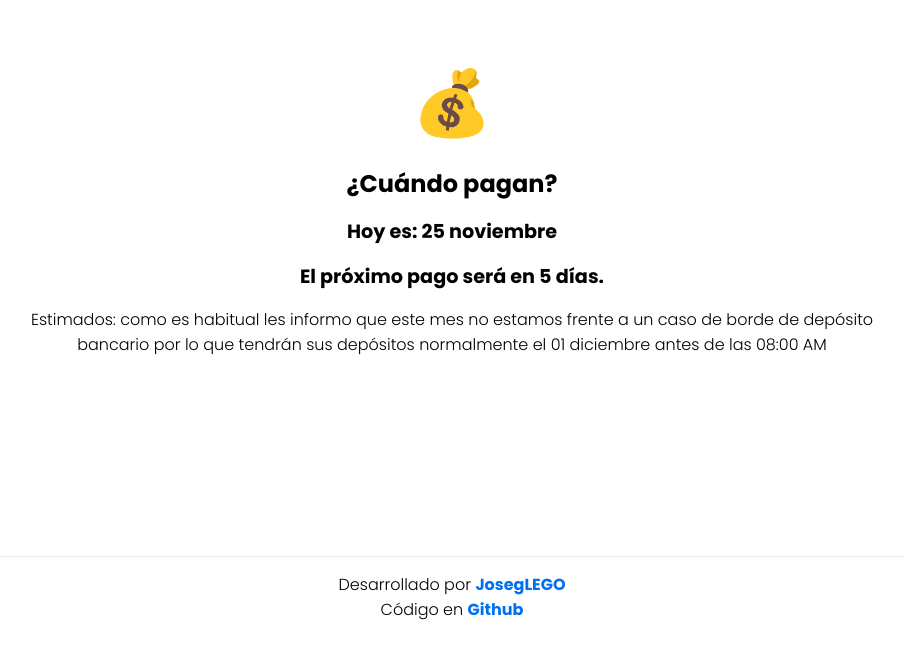
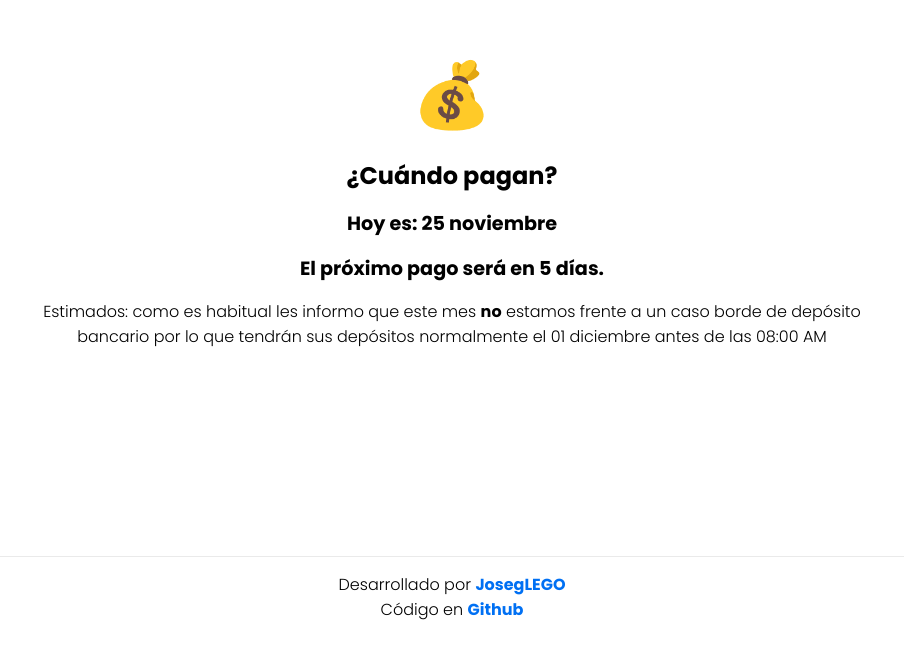
Before and after one commit to joseglego/cuandopagan, a Next.js app: page / in a window 1280 px wide. Shown: the part 144-800 px from the top of the page, without its empty margins (188-1092 px from the left). Built offline with nearby package versions, Linux system fonts and the light colour scheme.

Commit message:
feat(components.Payday): use HTML for better UI in message

```diff
--- a/src/components/Payday.tsx
+++ b/src/components/Payday.tsx
@@ -10,23 +10,11 @@ import {
 import { format, pluralize } from '../utils/config'
 import { getDays } from '../utils/payday'
 
-const formatedMessage = (day: Date, edgeCase: boolean, isToday: boolean): string => {
-  const edgeCaseText = !edgeCase ? " no " : " "
-  const dateText = format(day)
-
-  if (isToday) {
-    const today = new Date()
-    const instancedBegin = today.getHours() >= 14 ? 'empezó' : 'empieza'
-    return `Estimados: el depósito de su sueldo lo van a tener a más tardar mañana antes a las 08:00`
-  }
-
-  return `Estimados: como es habitual les informo que este mes${edgeCaseText}estamos frente a un caso de borde de depósito bancario por lo que tendrán sus depósitos normalmente el ${dateText} antes de las 08:00 AM`
-}
-
 function Payday () {
   const today = new Date()
   const { payday, edgeCase } = getDays()
   const diffInDays = differenceInDays(payday, today)
+  const dateText = format(payday)
 
   return (
     <div style={{textAlign: 'center'}}>
@@ -36,12 +24,12 @@ function Payday () {
       {!diffInDays ? (
         <>
           <h2>Hoy Pagan</h2>
-          {formatedMessage(payday, edgeCase, !diffInDays)}
+          <p>Estimados: el depósito de su sueldo lo van a tener a más tardar mañana antes a las 08:00</p>
         </>
       ): (
         <>
           <h2>El próximo pago será en {differenceInDays(payday, today)} {pluralize('día', diffInDays)}.</h2>
-          {formatedMessage(payday, edgeCase, !diffInDays)}
+          <p>Estimados: como es habitual les informo que este mes {!edgeCase ? <b>no</b> : null} estamos frente a un caso borde de depósito bancario por lo que tendrán sus depósitos normalmente el {dateText} antes de las 08:00 AM</p>
         </>
       )}
     </div>
```
